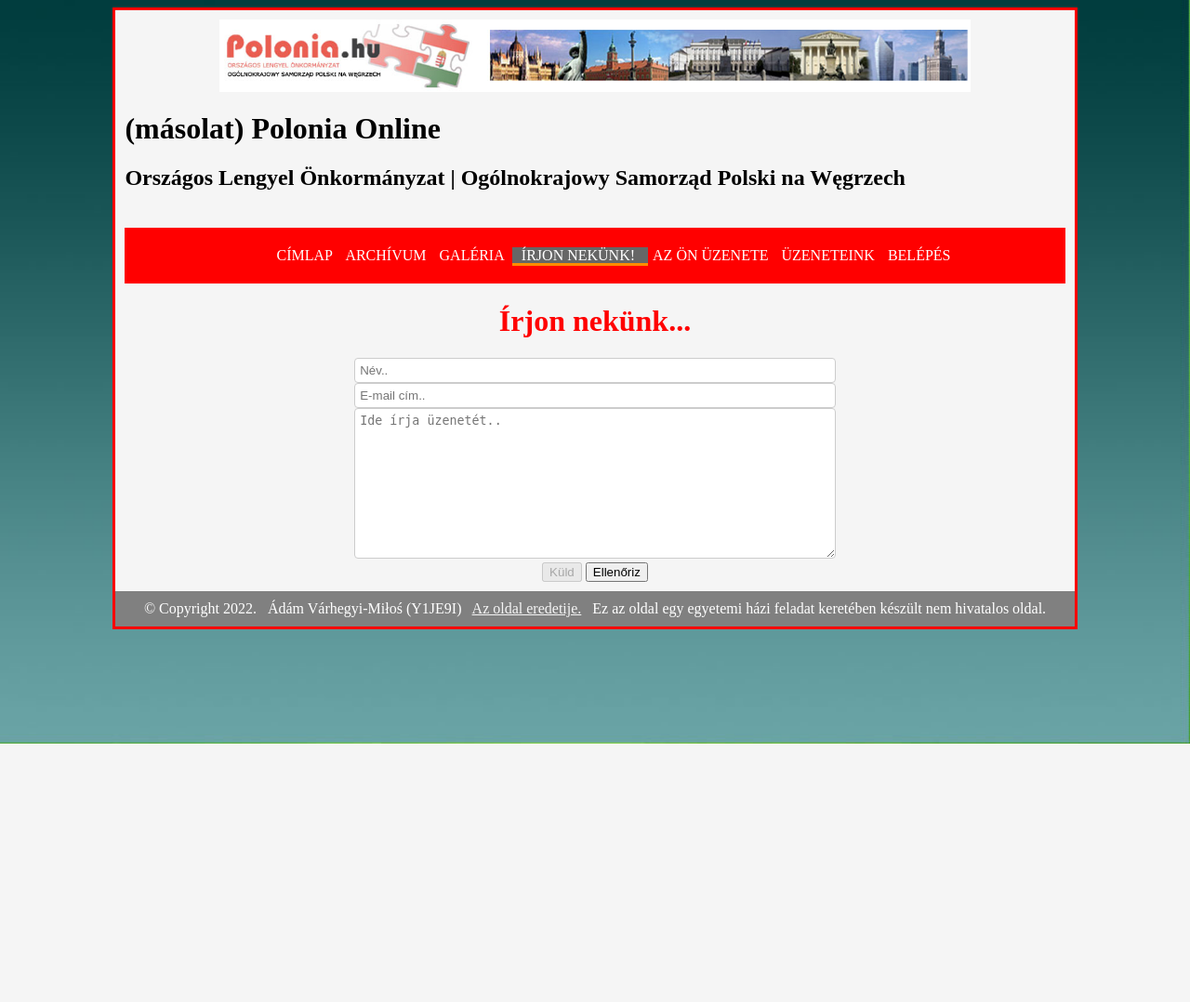
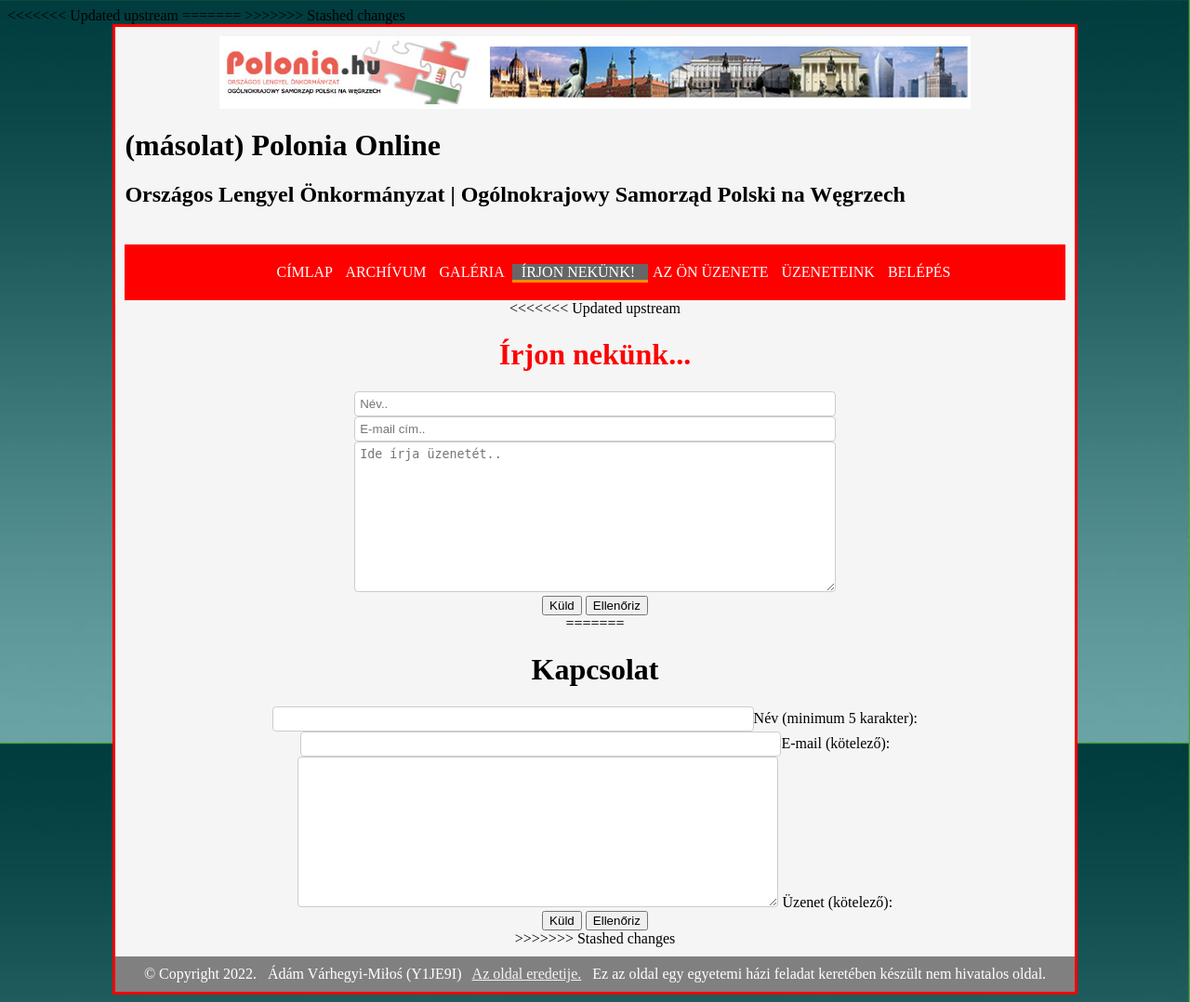
Before and after one commit to avarhegyi87/webprog_proj_polonia, a PHP site: page /index.php?page=kapcsolat in a window 1280 px wide. Shown: the whole page at 93% size. Before the commit the page ends 800 px from the top, so only its background shows below. Run offline with PHP 8.4, Linux system fonts and the light colour scheme.

Commit message:
js
css, js, ujuzenet

```diff
--- a/js/main.js
+++ b/js/main.js
@@ -1,4 +1,5 @@
 window.onload = function() {
+<<<<<<< Updated upstream
 	var kuld = document.getElementById("kuld");
 	if (kuld) {
 		kuld.disabled = true;
@@ -53,3 +54,59 @@ function ellenoriz() {
 
 	return rendben;
 }
+=======
+    var kuld = document.getElementById("kuld");
+
+    if (kuld) {
+    kuld.disabled = true;
+    }
+    };
+
+    function ellenoriz() {
+    var rendben = true;
+    var fokusz = null;
+    var szoveg = document.getElementById("szoveg");
+    if (szoveg) {
+    if (szoveg.value.length==0) {
+    rendben = false;
+    szoveg.style.background = '#f99';
+    fokusz = szoveg;
+    } else {
+    szoveg.style.background = '#9f9';
+    }
+    }
+
+    var email = document.getElementById("email");
+    if (email) {
+    var checkPattern = /^([A-Za-z0-9_\-\.])+\@([A-Za-z0-9_\-\.])+\.([A-Za-z]{2,4})$/;
+    if (!checkPattern.test(email.value)) {
+    rendben = false;
+    email.style.background = '#f99';
+    fokusz = email;
+    } else {
+    email.style.background = '#9f9';
+    }
+    }
+
+    var nev = document.getElementById("nev");
+    if (nev) {
+    if (nev.value.length<5) {
+    rendben = false;
+    nev.style.background = '#f99';
+    fokusz = nev;
+    } else {
+    nev.style.background = '#9f9';
+    }
+    }
+    if (fokusz) {
+    fokusz.focus();
+    }
+
+    var kuld = document.getElementById("kuld");
+    if (kuld) {
+
+    kuld.disabled = !rendben;
+    }
+    return rendben;
+    }
+>>>>>>> Stashed changes
--- a/templates/index.tpl.php
+++ b/templates/index.tpl.php
@@ -6,7 +6,11 @@
     <meta charset="utf-8">
     <title><?= $wnd_title['title'] . ((isset($wnd_title['motto'])) ? (' - ' . $wnd_title['motto']) : '') ?></title>
     <link rel="stylesheet" href="./styles/style.css" type="text/css">
+<<<<<<< Updated upstream
     <script type="text/javascript" src="js/main.js"></script>
+=======
+    <script type="text/javascript" src="./js/main.js"></script>
+>>>>>>> Stashed changes
 	<?php if (file_exists('./styles/' . $search['file'] . '.css')) { ?>
         <link rel="stylesheet" href="./styles/<?= $search['file'] ?>.css" type="text/css"><?php } ?>
 </head>
--- a/templates/pages/kapcsolat.tpl.php
+++ b/templates/pages/kapcsolat.tpl.php
@@ -1,3 +1,4 @@
+<<<<<<< Updated upstream
 <h1 class="intro">Írjon nekünk...</h1>
     <form name="kapcsolat" action="?page=ujuzenet" onsubmit="return ellenoriz();" method="post">
 
@@ -13,3 +14,25 @@
             <button onclick="ellenoriz();" type="button">Ellenőriz</button>
         </div>
     </form>
+=======
+<h1>Kapcsolat</h1>
+
+ <form name="kapcsolat" action="?page=ujuzenet" onsubmit="return ellenoriz();" method="post">
+ <div>
+
+ <label><input type="text" id="nev" name="nev" size="20" maxlength="40">Név (minimum 5
+karakter): </label>
+ <br/>
+ <label><input type="text" id="email" name="email" size="30" maxlength="40">E-mail
+(kötelező): </label>
+ <br/>
+ <label> <textarea id="szoveg" name="szoveg" cols="40" rows="10"></textarea> Üzenet
+(kötelező): </label>
+ <br/>
+
+ <input id="kuld" type="submit" value="Küld">
+
+ <button onclick="ellenoriz();" type="button">Ellenőriz</button>
+ </div>
+ </form>
+>>>>>>> Stashed changes
```
Also changed, not shown: templates/pages/ujuzenet.tpl.php (+22 -0 lines). Lines whose indentation alone changed are shown as unchanged.
